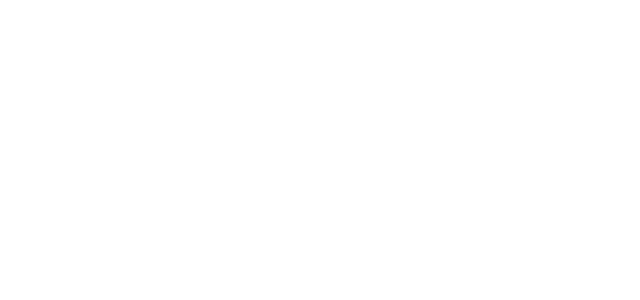
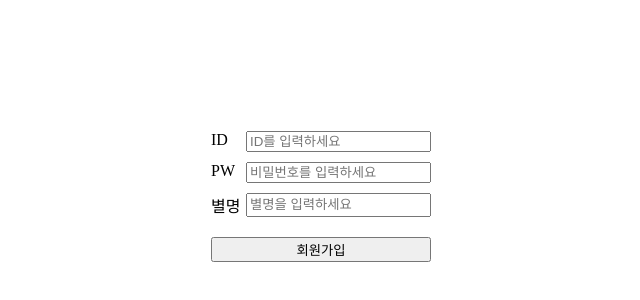
Before and after one commit to devchosil/react_mongodb, a React (Create React App) app in the folder react-project/: page /signup in a window 1280 px wide. Before the commit this address had no page. Shown: the part 204-504 px from the top of the page, without its empty margins (319-959 px from the left). Built offline with nearby package versions, Linux system fonts and the light colour scheme; a web font is replaced by a local one.

Commit message:
회원가입 기능 구현중

```diff
--- a/react-project/src/App.js
+++ b/react-project/src/App.js
@@ -15,7 +15,7 @@ function App() {
         <div className="App">
           <Routes>
             <Route path="/" element={<Main/>} />
-            <Route path="/signin" element={<SignUp/>} />
+            <Route path="/signup" element={<SignUp/>} />
             <Route path="/login" element={<Login/>} />
             <Route path="/test" element={<Test/>} />
           </Routes>
--- a/react-project/src/components/Header.js
+++ b/react-project/src/components/Header.js
@@ -61,8 +61,8 @@ function Header () {
         <HeartIcon />
         <Menu>
           <div onClick={()=>{navigate('/test')}}>테스트</div>
-          <div onClick={()=>{navigate('/signin')}}>회원가입</div>
-          <div>메뉴3</div>
+          <div onClick={()=>{navigate('/signup')}}>회원가입</div>
+          <div onClick={()=>{navigate('/login')}}>로그인</div>
         </Menu>
    </HeaderContainer>
   )
--- a/react-project/src/pages/Login.js
+++ b/react-project/src/pages/Login.js
@@ -52,7 +52,7 @@ function Login () {
             <button style={{width:"90px"}}>로그인</button>
             <button
                 style={{width:"90px"}}
-                onClick={()=>navigate('/signin')}
+                onClick={()=>navigate('/signup')}
             >회원가입</button>
         </ButtonWrapper>
 
--- a/react-project/src/pages/SignUp.js
+++ b/react-project/src/pages/SignUp.js
@@ -1,6 +1,7 @@
 
 import React, {useState, useEffect} from 'react';
 import { useNavigate } from 'react-router-dom';
+import axios from 'axios';
 import styled from 'styled-components';
 
 const Container = styled.section`
@@ -14,46 +15,77 @@ const Container = styled.section`
 const InputWrapper = styled.div`
     display: flex;
     justify-content: space-between;
-    width: 200px;
+    width: 220px;
     padding-bottom: 10px;
 `;
 
 const ButtonWrapper = styled.div`
     display: flex;
     justify-content: space-around;
-    width: 200px;
+    width: 220px;
     padding-top: 10px;
 `;
 function SignUp () {
     const navigate = useNavigate();
 
+    const [formData,setFormData] = useState({
+        id: '', password:'', nickname:''
+    })
+
+    const handleChange = (e) => {
+        const { name, value } = e.target;
+        setFormData({...formData, [name]: value})
+    }
+
+    const handleSubmit = async () => {
+        try {
+            await axios.post('/signup', formData)
+            alert('성공');
+        } catch (error) {
+            alert('회원가입 실패');
+        }
+    }
+
     return(
         <Container>
+            <form>
                 <InputWrapper>
-                <span>ID</span>
-                <form action='/signup' method='POST'>
+                    <label htmlFor='id'>ID</label>
                     <input
                         type='text'
+                        name='id'
+                        value={formData.id}
+                        onChange={handleChange}
                         placeholder="ID를 입력하세요"
+                        required
                     />
-                </form>
                 </InputWrapper>
                 <InputWrapper>
-                <span>PW</span>
-                <form>
+                    <label htmlFor='password'>PW</label>
                     <input
+                        name='password'
+                        value={formData.password}
+                        onChange={handleChange}
                         placeholder="비밀번호를 입력하세요"
                     />
-                </form>
+                </InputWrapper>
+                <InputWrapper>
+                    <label htmlFor='nickname'>별명</label>
+                    <input
+                        name='nickname'
+                        value={formData.nickname}
+                        onChange={handleChange}
+                        placeholder="별명을 입력하세요"
+                    />
                 </InputWrapper>
                 <ButtonWrapper>
-                {/* <button style={{width:"90px"}}>로그인</button> */}
                     <button
+                        type="submit"
                         style={{width:"100%"}}
-                    onClick={()=>navigate('/signin')}
+                        onClick={handleSubmit}
                     >회원가입</button>
                 </ButtonWrapper>
-
+            </form>
         </Container>
   )
 
--- a/react-project/src/pages/Test.js
+++ b/react-project/src/pages/Test.js
@@ -27,9 +27,9 @@ function Test () {
           data?.map(element => {
             return(
               <div style={{padding:"20px 100px", textAlign:"left"}}>
-                <div>번호: {element._id}</div>
-                <div>제목: {element.이름}</div>
-                <div>날짜: {element.날짜}</div>
+                <div>아이디: {element.id}</div>
+                <div>비밀번호: {element.password}</div>
+                <div>닉네임: {element.nickname}</div>
               </div>
             )
           })
```
Also changed, not shown: 1 other file (tests, documents, lock files or other folders). Lines whose indentation alone changed are shown as unchanged.
